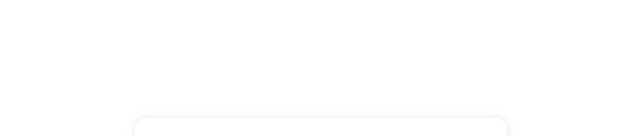
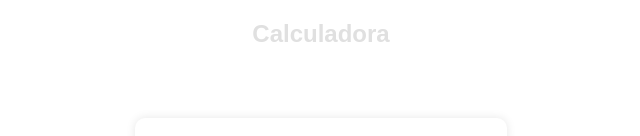
Before and after one commit to Draken4417x/Calculadora, a plain HTML site: page index.html in a window 1280 px wide. Shown: the top 136 px of the page, without its empty margins (319-959 px from the left). Drawn offline with Linux system fonts and the light colour scheme.

Commit message:
Update index.html
Nova mudança no h2

```diff
--- a/index.html
+++ b/index.html
@@ -13,7 +13,7 @@
 
         }
         h2 {
-            color: #fff;
+            color: #e0e0e0;
         }
         .calculator {
             display: inline-block;
```
